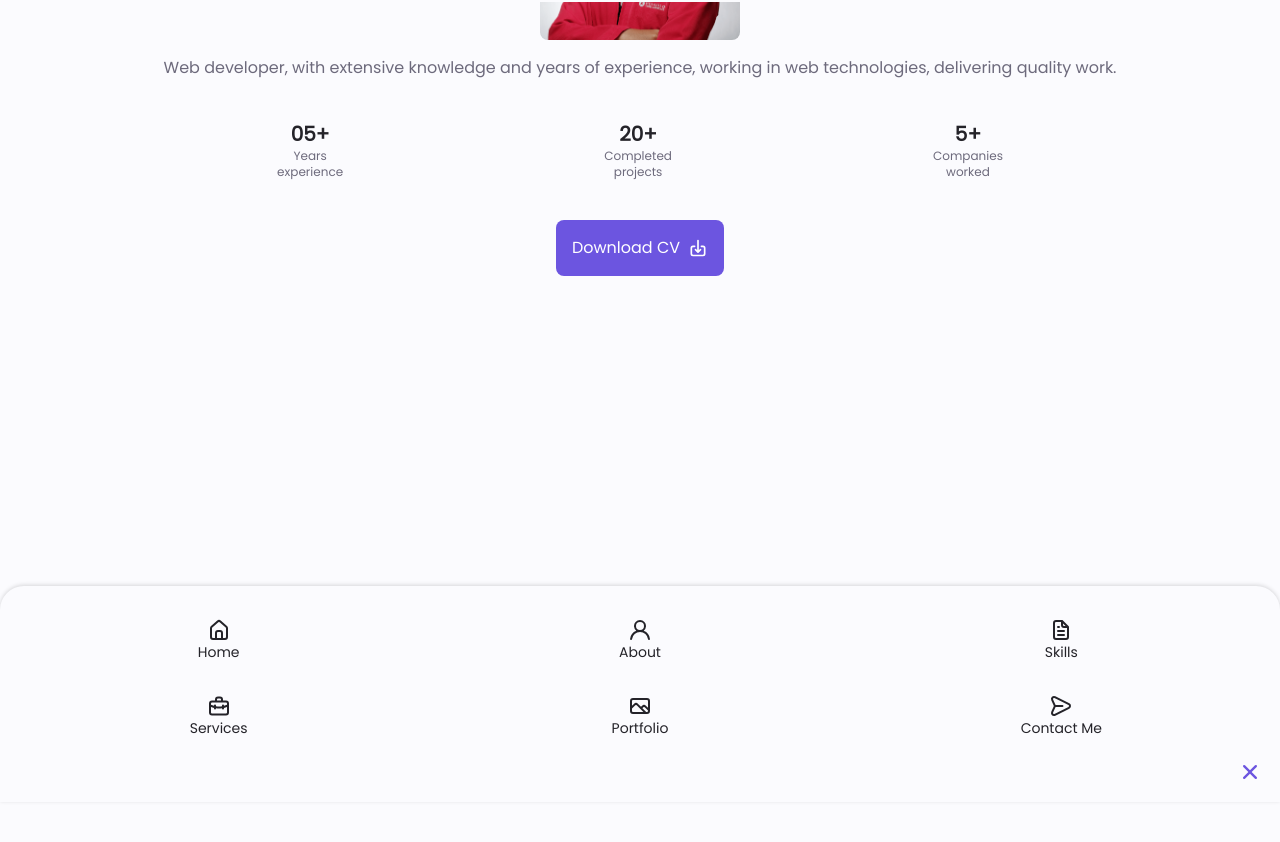
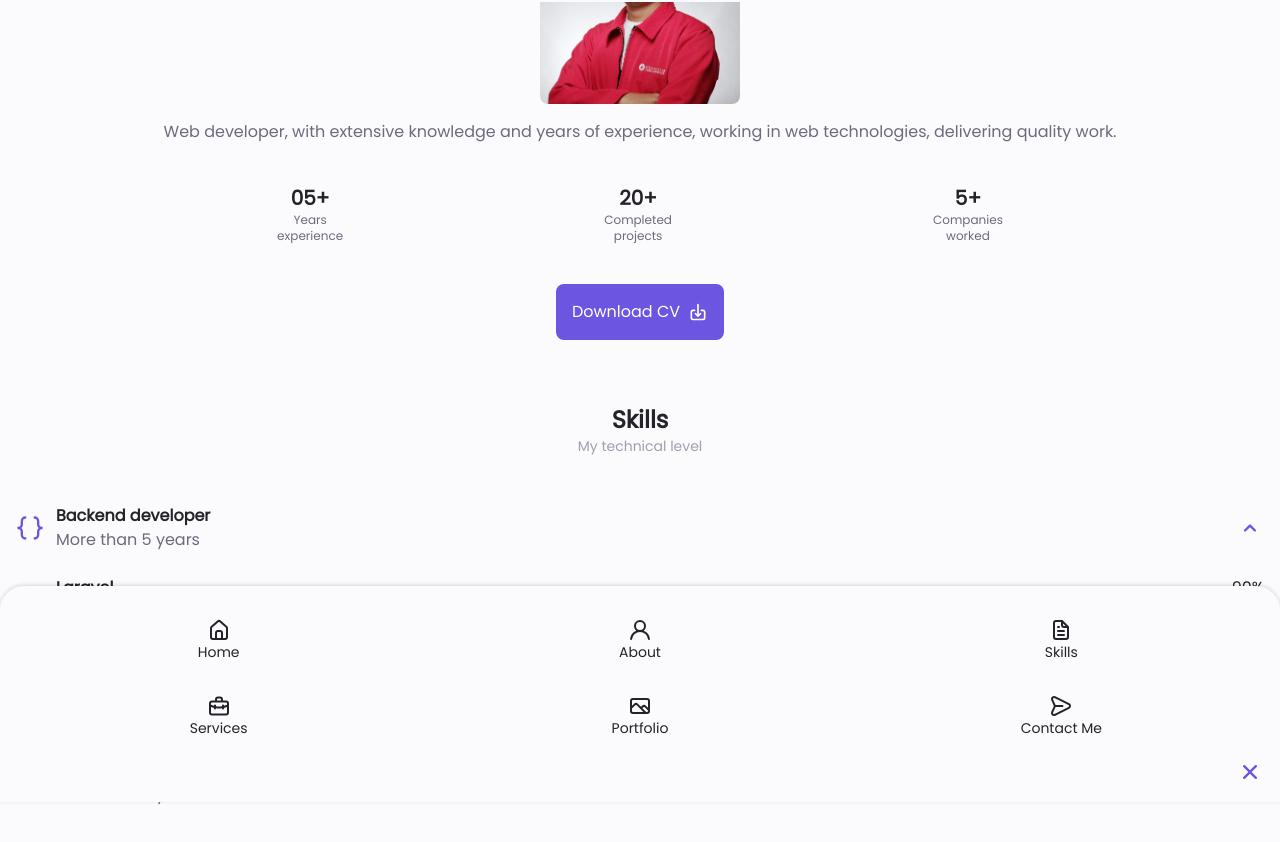
Before and after one commit to pikarin/portfolio, a Nuxt app: page / in a window 1280 px wide. Shown: the part 798-1640 px from the top of the page. Before the commit the page ends 1122 px from the top, so only its background shows below. Built offline with nearby package versions, Linux system fonts and the light colour scheme.

Commit message:
Add skills section

```diff
--- /dev/null
+++ b/components/IconAngleDown.vue
@@ -0,0 +1,11 @@
+<template>
+  <svg
+    class="fill-current"
+    xmlns="http://www.w3.org/2000/svg"
+    viewBox="0 0 24 24"
+  >
+    <path
+      d="M17,9.17a1,1,0,0,0-1.41,0L12,12.71,8.46,9.17a1,1,0,0,0-1.41,0,1,1,0,0,0,0,1.42l4.24,4.24a1,1,0,0,0,1.42,0L17,10.59A1,1,0,0,0,17,9.17Z"
+    />
+  </svg>
+</template>
--- /dev/null
+++ b/components/IconBracketsCurly.vue
@@ -0,0 +1,12 @@
+<template>
+  <svg
+    class="fill-current"
+    xmlns="http://www.w3.org/2000/svg"
+    data-name="Layer 1"
+    viewBox="0 0 24 24"
+  >
+    <path
+      d="M6,6A2,2,0,0,1,8,4,1,1,0,0,0,8,2,4,4,0,0,0,4,6V9a2,2,0,0,1-2,2,1,1,0,0,0,0,2,2,2,0,0,1,2,2v3a4,4,0,0,0,4,4,1,1,0,0,0,0-2,2,2,0,0,1-2-2V15a4,4,0,0,0-1.38-3A4,4,0,0,0,6,9Zm16,5a2,2,0,0,1-2-2V6a4,4,0,0,0-4-4,1,1,0,0,0,0,2,2,2,0,0,1,2,2V9a4,4,0,0,0,1.38,3A4,4,0,0,0,18,15v3a2,2,0,0,1-2,2,1,1,0,0,0,0,2,4,4,0,0,0,4-4V15a2,2,0,0,1,2-2,1,1,0,0,0,0-2Z"
+    />
+  </svg>
+</template>
--- /dev/null
+++ b/components/IconServerConnection.vue
@@ -0,0 +1,11 @@
+<template>
+  <svg
+    class="fill-current"
+    xmlns="http://www.w3.org/2000/svg"
+    viewBox="0 0 24 24"
+  >
+    <path
+      d="M11,13a1,1,0,1,0,1,1A1,1,0,0,0,11,13ZM7,13a1,1,0,1,0,1,1A1,1,0,0,0,7,13ZM22,4a3,3,0,0,0-3-3H5A3,3,0,0,0,2,4V8a3,3,0,0,0,.78,2A3,3,0,0,0,2,12v4a3,3,0,0,0,3,3h6v2H3a1,1,0,0,0,0,2H21a1,1,0,0,0,0-2H13V19h6a3,3,0,0,0,3-3V12a3,3,0,0,0-.78-2A3,3,0,0,0,22,8ZM20,16a1,1,0,0,1-1,1H5a1,1,0,0,1-1-1V12a1,1,0,0,1,1-1H19a1,1,0,0,1,1,1Zm0-8a1,1,0,0,1-1,1H5A1,1,0,0,1,4,8V4A1,1,0,0,1,5,3H19a1,1,0,0,1,1,1ZM11,5a1,1,0,1,0,1,1A1,1,0,0,0,11,5ZM7,5A1,1,0,1,0,8,6,1,1,0,0,0,7,5Z"
+    />
+  </svg>
+</template>
--- a/components/Skills.vue
+++ b/components/Skills.vue
@@ -1,9 +1,96 @@
 <template>
-  <div></div>
+  <AppSection title="Skills" subtitle="My technical level">
+    <AppContainer class="skills__container grid mt-12">
+      <div class="space-y-12">
+        <div
+          v-for="(skill, index) in skills"
+          :key="skill.title"
+          class="skills__content"
+        >
+          <SkillsExpand :opened="index == 0">
+            <template v-slot:header>
+              <div class="skills__header flex items-center">
+                <Component
+                  :is="skill.icon"
+                  class="h-7 w-7 text-primary skills__icon"
+                />
+                <div class="ml-3 flex-1">
+                  <h1 class="" v-text="skill.title" />
+                  <span class="" v-text="skill.subtitle" />
+                </div>
+              </div>
+            </template>
+
+            <div class="grid mt-6 space-y-6 skills__list">
+              <SkillsListItem
+                v-for="skillItem in skill.list"
+                :key="skillItem.name"
+                class="ml-10"
+                :name="skillItem.name"
+                :percentage="skillItem.percentage"
+              />
+            </div>
+          </SkillsExpand>
+        </div>
+      </div>
+    </AppContainer>
+  </AppSection>
 </template>
 
 <script>
 export default {
   name: "Skills",
+  data() {
+    return {
+      skills: [
+        {
+          title: "Backend developer",
+          subtitle: "More than 5 years",
+          icon: "IconBracketsCurly",
+          list: [
+            {
+              name: "Laravel",
+              percentage: 90,
+            },
+            {
+              name: "PHP",
+              percentage: 80,
+            },
+            {
+              name: "Node JS",
+              percentage: 60,
+            },
+          ],
+        },
+        {
+          title: "Frontend developer",
+          subtitle: "More than 4 years",
+          icon: "IconServerConnection",
+          list: [
+            {
+              name: "HTML",
+              percentage: 90,
+            },
+            {
+              name: "CSS",
+              percentage: 80,
+            },
+            {
+              name: "JavaScript",
+              percentage: 70,
+            },
+            {
+              name: "Vue",
+              percentage: 70,
+            },
+            {
+              name: "React",
+              percentage: 60,
+            },
+          ],
+        },
+      ],
+    };
+  },
 };
 </script>
--- /dev/null
+++ b/components/SkillsBar.vue
@@ -0,0 +1,20 @@
+<template>
+  <div class="h-[5px] rounded bg-primary-lighter overflow-hidden">
+    <span
+      :style="`width: ${percentage}%`"
+      class="block h-full rounded bg-primary"
+    ></span>
+  </div>
+</template>
+
+<script>
+export default {
+  name: "SkillsBar",
+  props: {
+    percentage: {
+      type: Number,
+      required: true,
+    },
+  },
+};
+</script>
--- /dev/null
+++ b/components/SkillsExpand.vue
@@ -0,0 +1,75 @@
+<template>
+  <div>
+    <div @click="toggle" class="flex items-center justify-between">
+      <slot name="header" v-bind="{ isOpen }" />
+
+      <IconAngleDown
+        class="
+          w-7
+          h-7
+          text-primary
+          transition-transform
+          transform
+          duration-500
+          ease-in-out
+        "
+        :class="{ 'rotate-180': isOpen }"
+      />
+    </div>
+
+    <transition name="expand" mode="in-out">
+      <div v-show="isOpen">
+        <slot />
+      </div>
+    </transition>
+  </div>
+</template>
+
+<script>
+export default {
+  name: "SkillsExpand",
+  props: {
+    opened: {
+      type: Boolean,
+      default: false,
+    },
+  },
+  data() {
+    return {
+      isOpen: this.opened,
+    };
+  },
+  methods: {
+    toggle() {
+      this.isOpen = !this.isOpen;
+
+      this.$emit("toggle", this.isOpen);
+    },
+  },
+};
+</script>
+
+<style scoped>
+.expand-enter-active,
+.expand-leave-active {
+  overflow: hidden;
+  transition-property: max-height;
+  transition-duration: 0.5s;
+}
+
+.expand-enter {
+  max-height: 0px;
+}
+
+.expand-enter-to {
+  max-height: 24rem;
+}
+
+.expand-leave {
+  max-height: 24rem;
+}
+
+.expand-leave-to {
+  max-height: 0px;
+}
+</style>
--- /dev/null
+++ b/components/SkillsListItem.vue
@@ -0,0 +1,25 @@
+<template>
+  <div>
+    <div class="flex items-center justify-between">
+      <h3 class="" v-text="name" />
+      <span class="text-title" v-text="`${percentage}%`" />
+    </div>
+    <SkillsBar :percentage="percentage" />
+  </div>
+</template>
+
+<script>
+export default {
+  name: "SkillsListItem",
+  props: {
+    name: {
+      type: String,
+      required: true,
+    },
+    percentage: {
+      type: Number,
+      required: true,
+    },
+  },
+};
+</script>
--- a/pages/index.vue
+++ b/pages/index.vue
@@ -2,7 +2,7 @@
   <div id="portfolio">
     <Header class="fixed w-full bottom-0 left-0 z-10 bg-body" />
 
-    <main>
+    <main class="space-y-16">
       <Home id="home" />
 
       <About id="about" />
```
